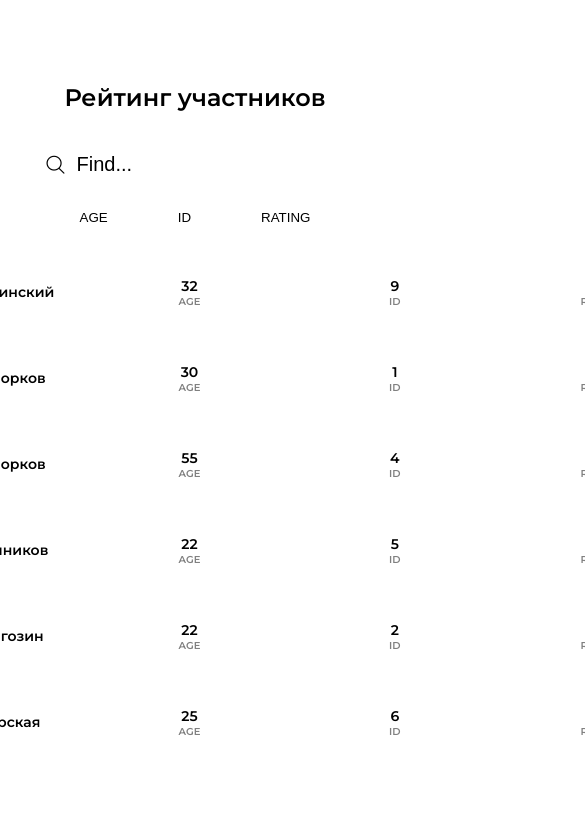
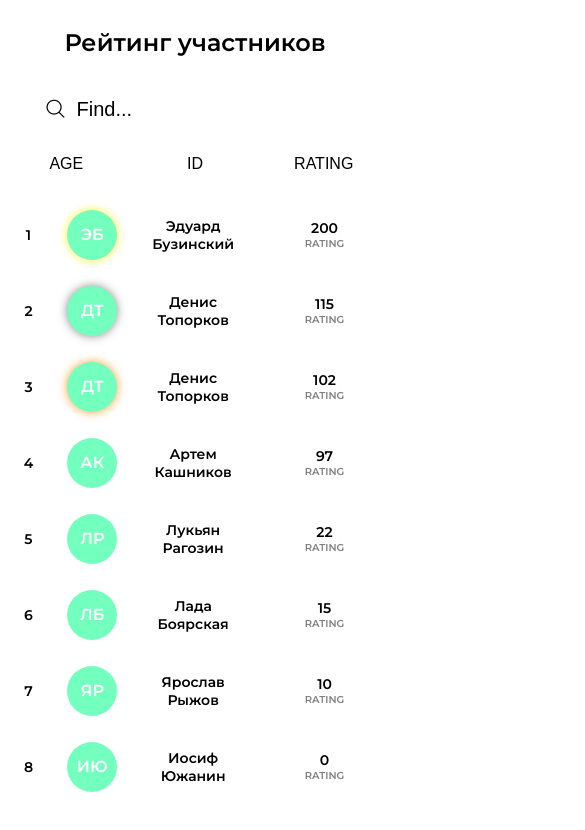
Before and after one commit to MobRecordz/Rating-List, a Vue app: page / in a window 390 px wide. Shown: the top 830 px of the page, 585 px wide, since content can reach past the window. Built offline with nearby package versions, Linux system fonts and the light colour scheme.

Commit message:
added mobile and tablet adaptation

```diff
--- a/src/App.vue
+++ b/src/App.vue
@@ -1,6 +1,7 @@
 <template>
   <div id="app">
     <transition name='fade' mode='out-in' appear>
+
       <rating-list
       v-if='getStatus === "default"'
       title='Рейтинг участников'
--- a/src/assets/styles/_mixins.scss
+++ b/src/assets/styles/_mixins.scss
@@ -35,4 +35,15 @@
       -moz-box-shadow: $top $left $blur $color;
       box-shadow: $top $left $blur $color;
     }
-  }
+}
+
+
+@mixin for-phone {
+  @media (max-width: 599px) { @content; }
+}
+@mixin for-tablet {
+  @media (min-width: 600px) { @content; }
+}
+@mixin for-desktop {
+  @media (min-width: 1800px) { @content; }
+}
--- a/src/assets/styles/_transitions.scss
+++ b/src/assets/styles/_transitions.scss
@@ -11,10 +11,10 @@
 }
 
 .fade-enter-active {
-    transition: all .2s ease-in-out;
+    transition: opacity .3s ease-in-out;
 }
 .fade-leave-active {
-    transition: all .2s ease-in-out;
+    transition: opacity .3s ease-in-out;
 }
 .fade-enter, .fade-leave-to
 /* .slide-fade-leave-active до версии 2.1.8 */ {
--- a/src/assets/styles/_variables.scss
+++ b/src/assets/styles/_variables.scss
@@ -1,5 +1,6 @@
 $mainColor: #73ffbe;
 $secondColor: rgba(112, 128, 144, 0.479);
 
+// spinner
 $offset: 187;
 $duration: 1.8s;
--- a/src/assets/styles/style.scss
+++ b/src/assets/styles/style.scss
@@ -28,10 +28,22 @@ body {
 
 .more-info {
     position: absolute;
-    width: 1024px;
     height: 20vh;
     padding: 20px;
-    top: 75vh;
+    top: 80vh;
+    box-sizing: border-box;
+
+    @include for-tablet {
+        width: 99vw,
+    }
+
+    @include for-phone {
+        width: 99vw,
+    }
+
+    @include for-desktop {
+        width: 1024px;
+    }
 
     @include box-shadow(0px, -2px, 15px, rgba(0, 0, 0, 0.034));
     background-color: white;
@@ -42,10 +54,22 @@ body {
         height: 40px;
         font-size: 24px;
         top: 10%;
-        left: 92%;
+
         border-radius: 3px;
         cursor: pointer;
         transition: background-color .1s ease-in-out, color .1s ease-in-out;
+
+        @include for-tablet {
+            left: 86%;
+        }
+
+        @include for-phone {
+            left: 86%;
+        }
+
+        @include for-desktop {
+            left: 92%;
+        }
 
         &:hover {
             background-color: mix($mainColor, white, 70%);
@@ -53,22 +77,79 @@ body {
         }
     }
 
+    .avatar-container {
+        @include for-tablet {
+            margin: 0 25px;
+        }
+
+        @include for-phone {
+            margin: 0 25px;
+        }
         .avatar {
             font-size: 24px;
+
+            @include for-tablet {
+                width: 60px!important;
+                height: 60px!important;
+            }
+
+            @include for-phone {
+                width: 60px!important;
+                height: 60px!important;
+            }
+
+            @include for-desktop {
                 width: 70px !important;
                 height: 70px !important;
             }
+        }
+    }
+
 
     .full-name {
         flex-grow: 1;
-        font-size: 22px !important;
+        // font-size: 22px !important;
+
+        @include for-tablet {
+            font-size: 16px !important;
+        }
+
+        @include for-phone {
+            font-size: 16px !important;
+        }
+
+        @include for-desktop {
+            font-size:22px !important;
+        }
     }
 
     .place, .rating, .age, .uid {
+
+        @include for-tablet {
+            font-size: 16px !important;
+        }
+
+        @include for-phone {
+            font-size: 16px !important;
+        }
+
+        @include for-desktop {
             font-size: 20px !important;
+        }
 
         .article {
+
+            @include for-tablet {
+                font-size: 10px !important;
+            }
+
+            @include for-phone {
+                font-size: 10px !important;
+            }
+
+            @include for-desktop {
                 font-size: 12px !important;
+            }
         }
     }
 }
@@ -76,9 +157,20 @@ body {
 .rating-list {
     display: flex;
     flex-direction: column;
-    justify-content: center;
+    height: 100vh;
+    margin: 0 auto;
+
+    @include for-tablet {
+        width: 99vw,
+    }
+
+    @include for-phone {
+        width: 99vw,
+    }
+
+    @include for-desktop {
         width: 1024px;
-    margin: 0 auto;
+    }
 
     div {
         display: flex;
@@ -112,7 +204,7 @@ body {
     .controls {
         button {
             border: none;
-            padding: 13px 25px;
+            // padding: 13px 25px;
             margin: 0 10px;
             background-color: rgba(255, 255, 255, 0);
             text-transform: uppercase;
@@ -121,6 +213,22 @@ body {
             cursor: pointer;
             transition: background-color .174s ease-in-out, color .174s ease-in-out;
 
+            @include for-tablet {
+                width: 100%;
+                padding: 13px 15px;
+                font-size: 16px;
+            }
+
+            @include for-phone {
+                width: 100%;
+                padding: 13px 15px;
+                font-size: 16px;
+            }
+
+            @include for-desktop {
+                padding: 13px 25px;
+            }
+
             &:hover {
                 background-color: rgba(0, 0, 0, 0.13);
             }
@@ -128,8 +236,8 @@ body {
     }
 
     ul {
-        max-height: 60vh;
-        padding: 0 0 20px 20px;
+        max-height: 70vh;
+        padding: 0 !important;
         overflow: auto;
 
         li {
@@ -151,9 +259,10 @@ body {
         }
     }
 
+    .avatar-container {
+        flex-basis: 10%;
+
         .avatar {
-        width: 60px;
-        height: 60px;
             background-color: $mainColor;
             box-sizing: border-box;
             border-radius: 50%;
@@ -161,6 +270,23 @@ body {
             // flex-basis: 20%;
             position: relative;
             color: white;
+
+
+            @include for-tablet {
+                width: 50px;
+                height: 50px;
+            }
+
+            @include for-phone {
+                width: 50px;
+                height: 50px;
+            }
+
+            @include for-desktop {
+                width: 60px;
+                height: 60px;
+            }
+        }
     }
 
     .firstPlace {
@@ -176,7 +302,7 @@ body {
     .full-name, .rating, .age, .uid {
         font-weight: 600;
         font-size: 14px;
-        flex-basis: 20%;
+        flex-basis: 30%;
     }
 
     .place {
@@ -188,10 +314,25 @@ body {
     .place, .rating, .age, .uid {
         flex-direction: column;
 
+
         .article {
             font-size: 10px;
             color: grey;
             text-transform: uppercase;
         }
     }
+
+    .age, .uid {
+        @include for-tablet {
+            display: none;
         }
+
+        @include for-phone {
+            display: none;
+        }
+
+        @include for-desktop {
+            display: flex;
+        }
+    }
+}
--- a/src/components/rating-list.vue
+++ b/src/components/rating-list.vue
@@ -29,6 +29,8 @@
       </button>
     </div>
 
+
+
     <ul>
       <li v-for='(item, index) in sortedArray' :key='index'
           @click='setActiveItem(item)' >
@@ -37,11 +39,13 @@
           <div class="amount">{{item.place}} </div>
         </div>
 
+        <div class="avatar-container">
           <div class="avatar"
             :class='{firstPlace: item.place === 1,
                     secondPlace: item.place === 2,
                     thirdPlace: item.place === 3}'>
             {{ getFullNameChars(item) }}
+          </div>
         </div>
 
         <div class="full-name">{{item.name}} {{item.secondName}}</div>
@@ -65,19 +69,21 @@
 
     <transition name='slide'>
       <div class="more-info" v-if='someItemIsActive'>
-        <div class="close-btn" @click='someItemIsActive = false'><i class="icofont-close"></i></div>
 
         <div class="place">
           <div class="amount">{{activeItem.place}} </div>
           <div class="article">place</div>
         </div>
 
+        <div class="avatar-container">
           <div class="avatar"
             :class='{firstPlace: activeItem.place === 1,
                     secondPlace: activeItem.place === 2,
                     thirdPlace: activeItem.place === 3}'>
             {{ getFullNameChars(activeItem) }}
           </div>
+        </div>
+
 
         <div class="full-name">{{activeItem.name}} {{activeItem.secondName}}</div>
 
@@ -95,6 +101,8 @@
           <div class="amount">{{activeItem.rating}} </div>
           <div class="article">rating</div>
         </div>
+
+        <div class="close-btn" @click='someItemIsActive = false'><i class="icofont-close"></i></div>
       </div>
     </transition>
 
@@ -175,7 +183,7 @@ export default {
         this.someItemIsActive = true;
 
       this.activeItem = item;
-    }
+    },
   }
 }
 </script>
--- a/src/main.js
+++ b/src/main.js
@@ -1,6 +1,7 @@
 import Vue from 'vue'
 import App from './App.vue'
 import store from './store'
+
 
 //main styles
 import "./assets/styles/style.scss";
```
Also changed, not shown: firebase.json (added), 2 other files (tests, documents, lock files or other folders). Lines whose indentation alone changed are shown as unchanged.
